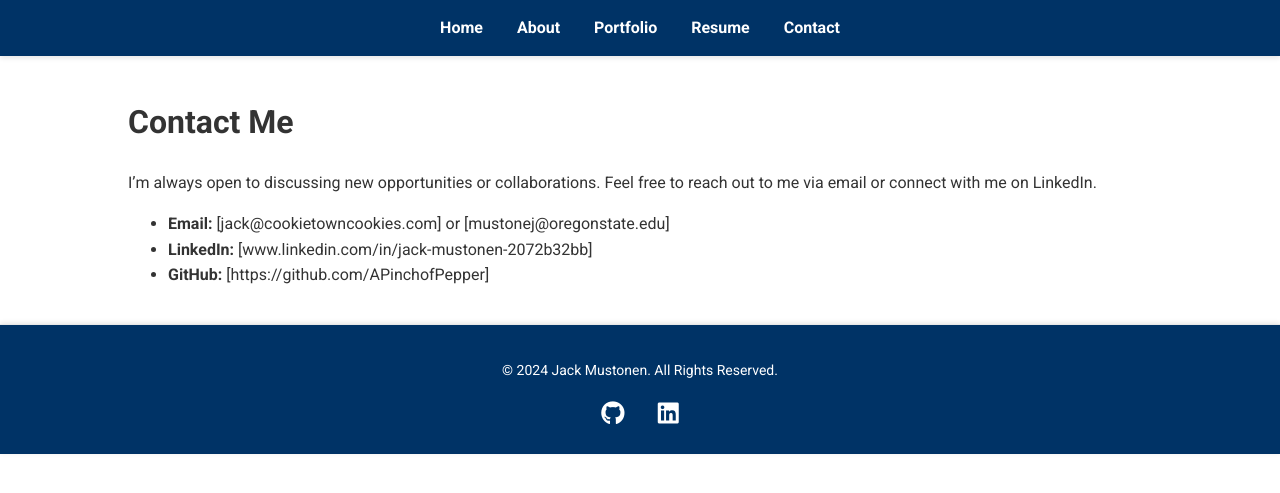
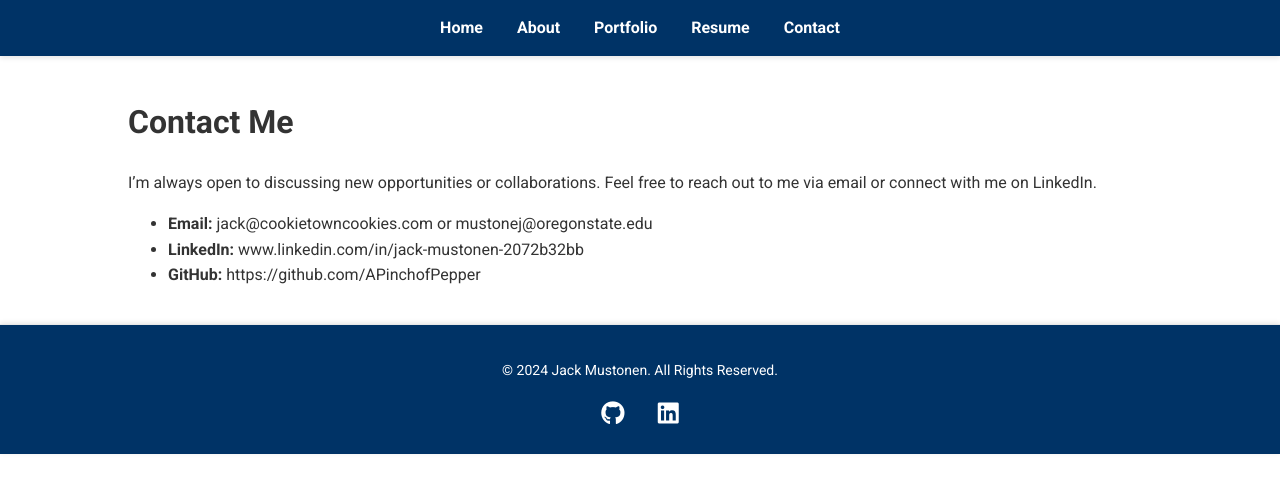
Before and after one commit to APinchofPepper/jackmustonen.com, a Jekyll site: the page built from contact.md, in a window 1280 px wide. Shown: the top 493 px of the page. Built offline with Jekyll 4.4.1, drawn with Linux system fonts in a browser that asks for light colours.

```diff
--- a/contact.md
+++ b/contact.md
@@ -7,6 +7,6 @@ permalink: /contact/
 # Contact Me
 I'm always open to discussing new opportunities or collaborations. Feel free to reach out to me via email or connect with me on LinkedIn.
 
-- **Email:** [jack@cookietowncookies.com] or [mustonej@oregonstate.edu]
-- **LinkedIn:** [www.linkedin.com/in/jack-mustonen-2072b32bb]
-- **GitHub:** [https://github.com/APinchofPepper]
+- **Email:** jack@cookietowncookies.com or mustonej@oregonstate.edu
+- **LinkedIn:** www.linkedin.com/in/jack-mustonen-2072b32bb
+- **GitHub:** https://github.com/APinchofPepper
```
